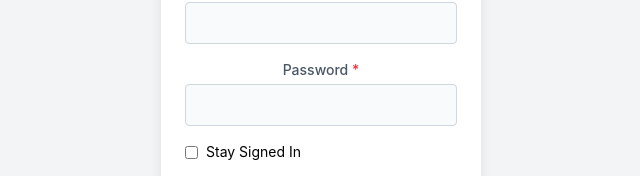
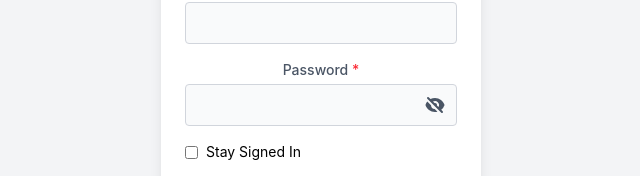
Before and after one commit to Amjad-Mousa/Task-Management-System, a React (Vite) app: page / in a window 1280 px wide. Shown: the part 300-476 px from the top of the page, without its empty margins (319-959 px from the left). Built offline with nearby package versions, Linux system fonts and the light colour scheme.

Commit message:
Fix signUp/in ui inconsistency

```diff
--- a/src/components/ProjectFormModal.jsx
+++ b/src/components/ProjectFormModal.jsx
@@ -69,10 +69,15 @@
     today.setHours(0, 0, 0, 0); // Set to beginning of day for fair comparison
 
     // Validate start date is today or in the future
-    // Only for new projects or if the start date has been changed
-    if (!isEditMode && startDate && start < today) {
-      errors.startDate = "Start date must be today or in the future";
-      hasErrors = true;
+    // For new projects or if the start date has been changed in edit mode
+    if (startDate && start < today) {
+      // For existing projects, allow past dates if they haven't been changed
+      if (isEditMode && project && project.startDate === startDate) {
+        // This is fine - the date hasn't been changed
+      } else {
+        errors.startDate = "Start date must be today or in the future";
+        hasErrors = true;
+      }
     }
 
     // Validate end date is after start date
@@ -405,7 +410,9 @@
                     }}
                   </List>
                 ) : (
-                  <div className="px-4 py-2 text-gray-500">No students found</div>
+                  <div className="px-4 py-2 text-gray-500">
+                    No students found
+                  </div>
                 )}
               </div>
             )}
--- a/src/components/SignUp.jsx
+++ b/src/components/SignUp.jsx
@@ -112,6 +112,7 @@
             value={values.universityId}
             onChange={handleChange}
             error={errors.universityId}
+            required
           />
         )}
 
--- a/src/components/ui/Input.jsx
+++ b/src/components/ui/Input.jsx
@@ -1,4 +1,4 @@
-import React, { useContext } from "react";
+import React, { useContext, useState } from "react";
 import PropTypes from "prop-types";
 import { DarkModeContext } from "../../Context/DarkModeContext";
 
@@ -19,6 +19,11 @@
   ...props
 }) => {
   const { isDarkMode } = useContext(DarkModeContext);
+  const [showPassword, setShowPassword] = useState(false);
+
+  // Determine the actual input type for password fields
+  const inputType =
+    type === "password" ? (showPassword ? "text" : "password") : type;
 
   // Base input classes
   const inputClasses = `
@@ -30,6 +35,7 @@
     }
     ${error ? "border-red-500 dark:border-red-400" : ""}
     ${disabled ? "opacity-60 cursor-not-allowed" : ""}
+    ${type === "password" ? "pr-10" : ""}
     ${className}
   `;
 
@@ -39,6 +45,11 @@
     ${isDarkMode ? "text-gray-300" : "text-gray-600"}
   `;
 
+  // Toggle password visibility
+  const togglePasswordVisibility = () => {
+    setShowPassword(!showPassword);
+  };
+
   return (
     <div className="mb-4">
       {label && (
@@ -46,8 +57,9 @@
           {label} {required && <span className="text-red-500">*</span>}
         </label>
       )}
+      <div className="relative">
         <input
-        type={type}
+          type={inputType}
           id={name}
           name={name}
           value={value}
@@ -58,6 +70,46 @@
           className={inputClasses}
           {...props}
         />
+        {type === "password" && (
+          <button
+            type="button"
+            className={`absolute inset-y-0 right-0 pr-3 flex items-center text-sm leading-5 ${
+              isDarkMode ? "text-gray-300" : "text-gray-600"
+            }`}
+            onClick={togglePasswordVisibility}
+          >
+            {showPassword ? (
+              <svg
+                xmlns="http://www.w3.org/2000/svg"
+                className="h-5 w-5"
+                viewBox="0 0 20 20"
+                fill="currentColor"
+              >
+                <path d="M10 12a2 2 0 100-4 2 2 0 000 4z" />
+                <path
+                  fillRule="evenodd"
+                  d="M.458 10C1.732 5.943 5.522 3 10 3s8.268 2.943 9.542 7c-1.274 4.057-5.064 7-9.542 7S1.732 14.057.458 10zM14 10a4 4 0 11-8 0 4 4 0 018 0z"
+                  clipRule="evenodd"
+                />
+              </svg>
+            ) : (
+              <svg
+                xmlns="http://www.w3.org/2000/svg"
+                className="h-5 w-5"
+                viewBox="0 0 20 20"
+                fill="currentColor"
+              >
+                <path
+                  fillRule="evenodd"
+                  d="M3.707 2.293a1 1 0 00-1.414 1.414l14 14a1 1 0 001.414-1.414l-1.473-1.473A10.014 10.014 0 0019.542 10C18.268 5.943 14.478 3 10 3a9.958 9.958 0 00-4.512 1.074l-1.78-1.781zm4.261 4.26l1.514 1.515a2.003 2.003 0 012.45 2.45l1.514 1.514a4 4 0 00-5.478-5.478z"
+                  clipRule="evenodd"
+                />
+                <path d="M12.454 16.697L9.75 13.992a4 4 0 01-3.742-3.741L2.335 6.578A9.98 9.98 0 00.458 10c1.274 4.057 5.065 7 9.542 7 .847 0 1.669-.105 2.454-.303z" />
+              </svg>
+            )}
+          </button>
+        )}
+      </div>
       {error && (
         <p className="mt-1 text-sm text-red-500 dark:text-red-400">{error}</p>
       )}
```
Lines whose indentation alone changed are shown as unchanged.
